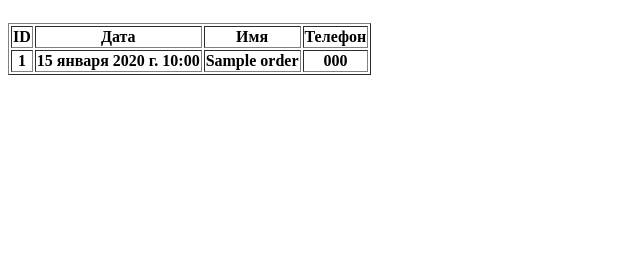
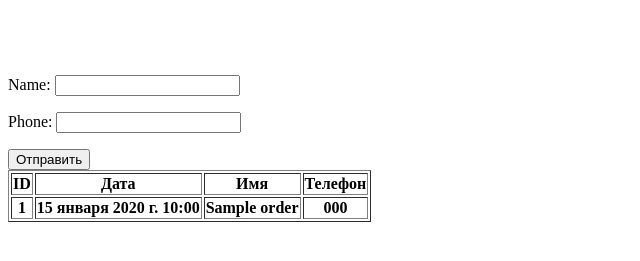
Before and after one commit to bushmrz/djangoProject1, a Django app: page / in a window 1280 px wide. Shown: the part 104-365 px from the top of the page, without its empty margins (0-640 px from the left). Run offline with Django 4.2, Linux system fonts and the light colour scheme; tables that the repository leaves empty hold one stand-in row (values such as "Sample post"); lists and menus that the app fills with data are empty.

Commit message:
Base part is end

```diff
--- /dev/null
+++ b/crm/forms.py
@@ -0,0 +1,5 @@
+from django import forms
+
+class OrderForm(forms.Form):
+    name = forms.CharField(max_length=200, required=False)
+    phone = forms.CharField(max_length=20)
--- a/crm/views.py
+++ b/crm/views.py
@@ -1,7 +1,17 @@
 from django.shortcuts import render
 from .models import Order
+from .forms import OrderForm
 
 # Create your views here.
 def first_page(request):
     object_list = Order.objects.all()
-    return render(request, './index.html', {'object_list': object_list})
+    form = OrderForm()
+    return render(request, './index.html', {'object_list': object_list,
+                                            'form': form})
+
+def thanks_page(request):
+    name = request.POST['name']
+    phone = request.POST['phone']
+    element = Order(order_name = name, order_phone = phone)
+    element.save()
+    return render(request, './thanks_page.html')
--- a/eduProject/urls.py
+++ b/eduProject/urls.py
@@ -19,5 +19,6 @@ from crm import views
 
 urlpatterns = [
     path('admin/', admin.site.urls),
-    path('', views.first_page)
+    path('', views.first_page),
+    path('thanks_page/', views.thanks_page, name='thanks_page')
 ]
--- a/templates/index.html
+++ b/templates/index.html
@@ -7,6 +7,15 @@
 <body>
 <h2>Новая страница</h2>
 <h1>{{object_list}}</h1>
+
+<br>
+<br>
+
+<form action="{% url 'thanks_page' %}" method="post">
+    {% csrf_token %}
+   {{ form.as_p }}
+    <button type = "submit">Отправить</button>
+</form>
 {% if object_list %}
 <table border="1">
     <tr>
```
Also changed, not shown: templates/thanks_page.html (added, +10 -0 lines).
